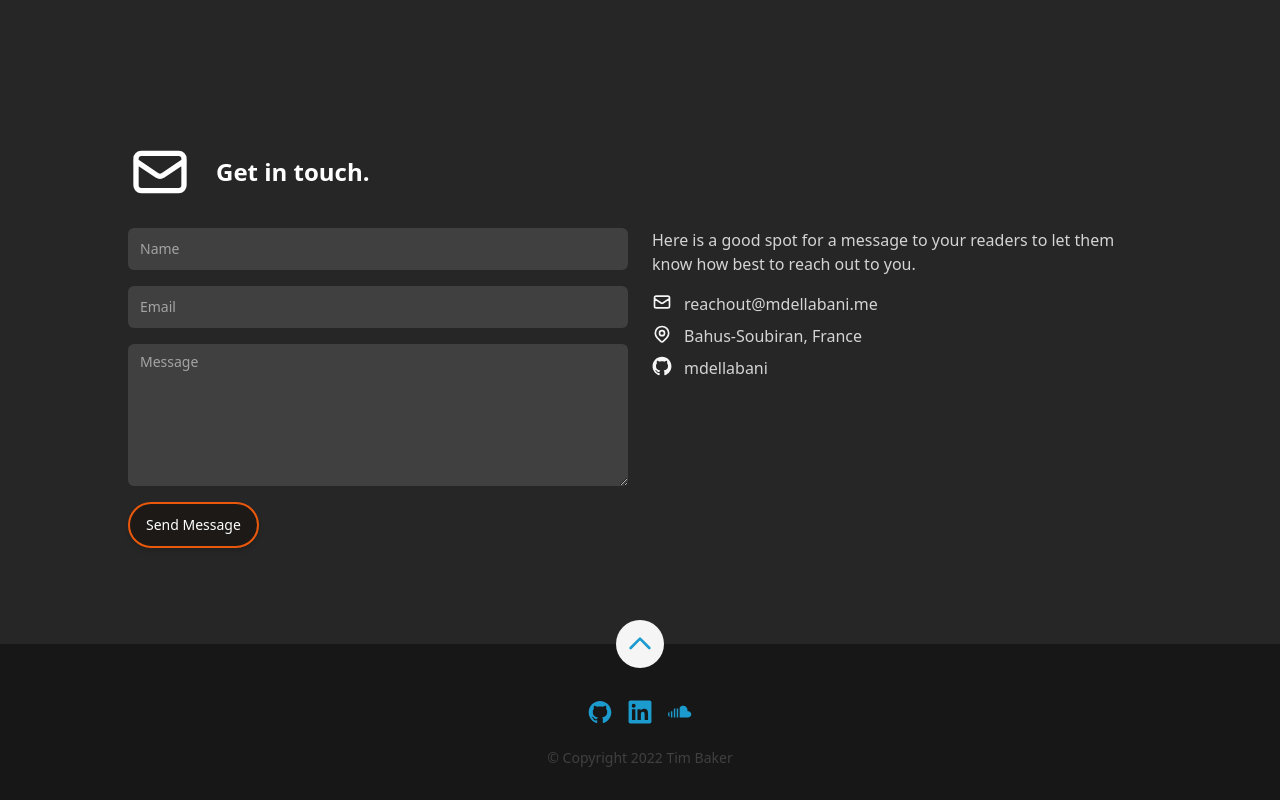
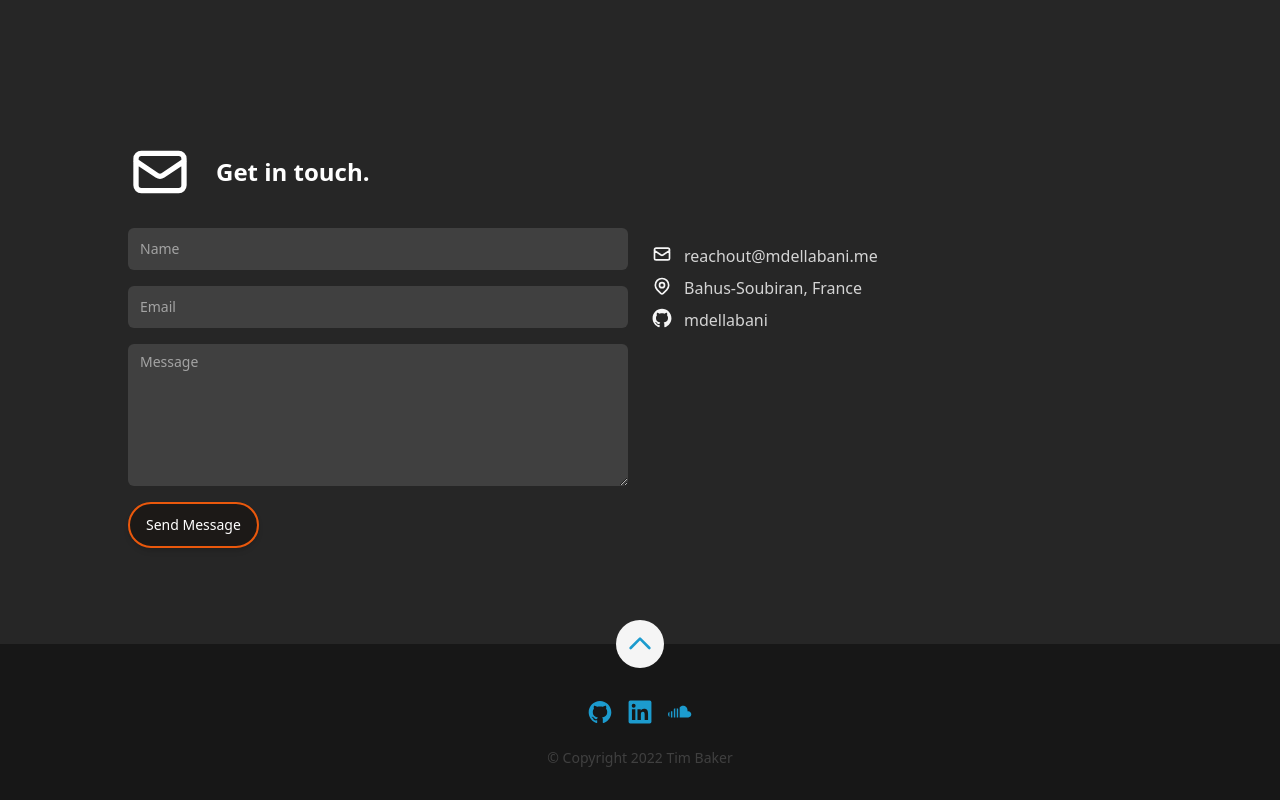
Before and after one commit to mdellabani/portfolio, a Next.js app: page / in a window 1280 px wide. Shown: the part 4106-4906 px from the top of the page. Built offline with nearby package versions, Linux system fonts and the light colour scheme; no server answers.

Commit message:
contact section

```diff
--- a/src/data/data.tsx
+++ b/src/data/data.tsx
@@ -377,7 +377,7 @@
 
 export const contact: ContactSection = {
   headerText: 'Get in touch.',
-  description: 'Here is a good spot for a message to your readers to let them know how best to reach out to you.',
+  description: '',
   items: [
     {
       type: ContactType.Email,
```
